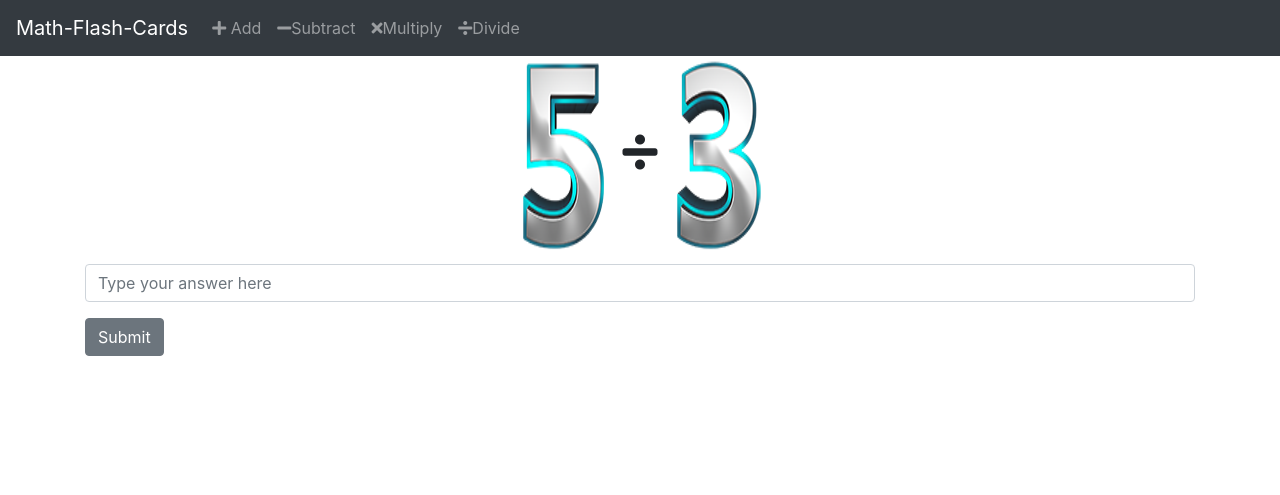
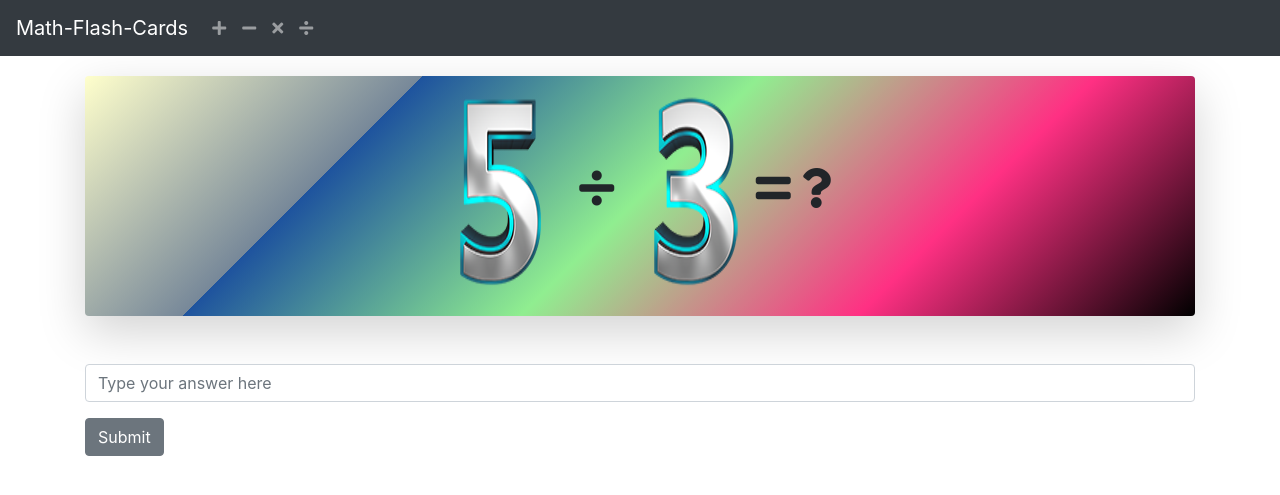
Before and after one commit to GhitaAlexandruIon/flashCard, a Django app: page /divide/ in a window 1280 px wide. Shown: the top 495 px of the page. Run offline with Django 3.2, Linux system fonts and the light colour scheme; some libraries are stand-ins or nearby versions.

Commit message:
css style for all pages

```diff
--- a/static/css/main.css
+++ b/static/css/main.css
@@ -10,10 +10,21 @@ body{
 }
 .add-header{
     background: linear-gradient(135deg, #000000 0%, #000000 25%, #1e539e 25%, #1e539e 50%, #ff3083 75%,#7800a8 100%), no-repeat;
+
+}
+.subtract-header{
+    background: linear-gradient(135deg, #ffffff 0%, #2e45fd 25%, #1e539e 25%, #1e539e 50%, #ff3083 75%,#ffffcc 100%), no-repeat;
+}
+.multiply-header{
+    background: linear-gradient(135deg, whitesmoke 0%, #ddffdd 25%, mediumspringgreen 25%, dodgerblue 50%, khaki 75%,whitesmoke 100%), no-repeat;
+}
+.divide-header{
+    background: linear-gradient(135deg, #ffffcc 0%, lightslategrey 25%, #1e539e 25%, lightgreen 50%, #ff3083 75%,black 100%), no-repeat;
+}
+.add-header, .subtract-header, .multiply-header, .divide-header{
     margin-top: 20px;
-    opacity: 70%;
     height: 100%;
-    width: 70%;
+    width: 100%;
 }
 #num1{
     margin-right: 20px;
@@ -21,3 +32,9 @@ body{
 #num2{
     margin-left: 20px;
 }
+.add:hover, .subtract:hover, .multiply:hover, .divide:hover{
+    color: dodgerblue;
+    transform: rotate(180deg) scale(2);
+    size: 10px;
+    transition: ease-in-out 1s;
+}
--- a/templates/base.html
+++ b/templates/base.html
@@ -25,16 +25,16 @@
     <div class="collapse navbar-collapse" id="navbarSupportedContent">
         <ul class="navbar-nav mr-auto">
             <li class="nav-item">
-                <a class="nav-link" href="{% url 'add' %}"> <i class="fa fa-plus"></i> Add</a>
+                <a class="nav-link" href="{% url 'add' %}"> <i class="fa fa-plus add"></i></a>
             </li>
             <li class="nav-item">
-                <a class="nav-link" href="{% url 'subtract' %}"> <i class="fa fa-minus"></i>Subtract</a>
+                <a class="nav-link" href="{% url 'subtract' %}"> <i class="fa fa-minus subtract"></i></a>
             </li>
             <li class="nav-item">
-                <a class="nav-link" href="{% url 'multiply' %}"> <i class="fa fa-times"></i>Multiply</a>
+                <a class="nav-link" href="{% url 'multiply' %}"> <i class="fa fa-times multiply"></i></a>
             </li>
             <li class="nav-item">
-                <a class="nav-link" href="{% url 'divide' %}"> <i class="fa fa-divide"></i>Divide</a>
+                <a class="nav-link" href="{% url 'divide' %}"> <i class="fa fa-divide divide"></i></a>
             </li>
         </ul>
     </div>
@@ -44,7 +44,9 @@
 
     {% endblock %}
 </div>
+<footer>
 
+</footer>
 
 <!-- Optional JavaScript -->
 <!-- jQuery first, then Popper.js, then Bootstrap JS -->
--- a/website/templates/add.html
+++ b/website/templates/add.html
@@ -11,12 +11,14 @@
         </div>
     {% endif %}
 
-    <div class="jumbotron add-header">
+    <div class="jumbotron add-header shadow-lg p-3 mb-5 bg-white rounded">
 
     <h1 class="text-center">
         <img id="num1" class="num-img" style="height: 200px; width: 100px" src='../../static/images/{{ num1 }}.png' alt="">
             <i class="fa fa-plus"></i>
         <img id="num2" class="num-img" style="height: 200px; width: 100px" src='../../static/images/{{ num2 }}.png' alt="">
+        <i class="fa fa-equals"></i>
+        <i class="fas fa-question"></i>
     </h1>
         </div>
 
--- a/website/templates/divide.html
+++ b/website/templates/divide.html
@@ -2,7 +2,7 @@
 
 {% block content %}
 {% if my_answer %}
-        <div class="alert alert-{{ color }} alert-dismissible fade show" role="alert">
+        <div class="alert alert-{{ color }} alert-dismissible fade show answer-alert" role="alert">
             {{ my_answer }}
             <button type="button" class="close" data-dismiss="alert" aria-label="Close">
                 <span aria-hidden="true">&times;</span>
@@ -11,11 +11,16 @@
     {% endif %}
 
 
+    <div class="jumbotron divide-header shadow-lg p-3 mb-5 bg-white rounded">
+
     <h1 class="text-center">
-        <img class="num-img" style="height: 200px; width: 100px" src='../../static/images/{{ num1 }}.png' alt="">
-           <i class="fa fa-divide"></i>
-        <img class="num-img" style="height: 200px; width: 100px" src='../../static/images/{{ num2 }}.png' alt="">
+        <img id="num1" class="num-img" style="height: 200px; width: 100px" src='../../static/images/{{ num1 }}.png' alt="">
+            <i class="fa fa-divide"></i>
+        <img id="num2" class="num-img" style="height: 200px; width: 100px" src='../../static/images/{{ num2 }}.png' alt="">
+        <i class="fa fa-equals"></i>
+        <i class="fas fa-question"></i>
     </h1>
+        </div>
 
     <form action="{% url 'divide' %}" method="POST">
         {% csrf_token %}
```
Also changed, not shown: website/templates/multiply.html (+8 -3 lines), website/templates/subtract.html (+10 -5 lines).
